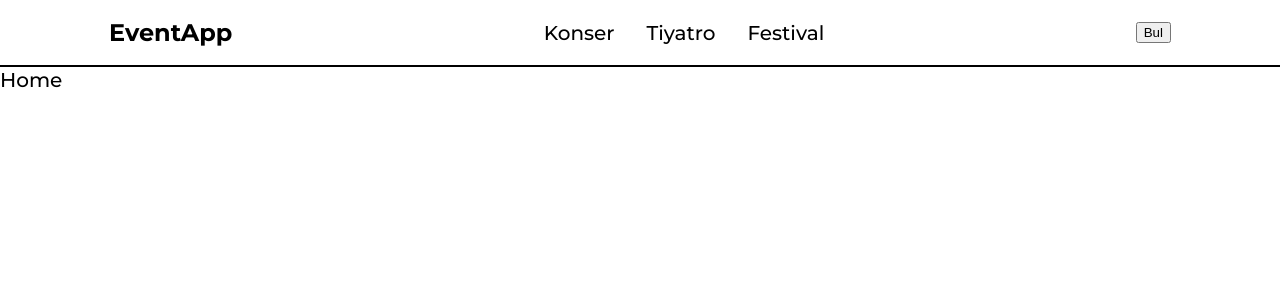
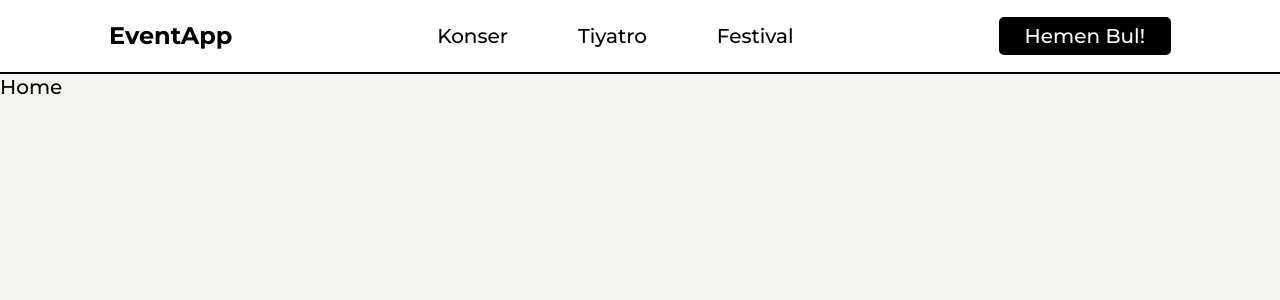
Before and after one commit to sedatkimki/event-app, a React (Create React App) app in the folder client/: page / in a window 1280 px wide. Shown: the top 300 px of the page. Built offline with nearby package versions, Linux system fonts and the light colour scheme.

Commit message:
add button component and some fixes

```diff
--- /dev/null
+++ b/client/src/components/Button/Button.jsx
@@ -0,0 +1,7 @@
+import React from "react";
+
+function Button({ children, className = "" }) {
+  return <button className={className}>{children}</button>;
+}
+
+export default Button;
--- /dev/null
+++ b/client/src/components/Button/_button.scss
@@ -0,0 +1,23 @@
+button {
+  display: inline-block;
+  border: 2px solid black;
+  border-radius: 5px;
+  background-color: white;
+  margin: 0px;
+  padding: 0.3rem 1.5rem;
+  text-decoration: none;
+  cursor: pointer;
+  font-family: 'Montserrat', sans-serif;
+  font-size: $font-med;
+  font-weight: 500;
+  transition: all 200ms ease-in-out;
+  &:hover {
+    transform: translate(-5px, -5px);
+    background-color: $purple;
+    box-shadow: black 5px 5px;
+  }
+  &:active {
+    background-color: $purple;
+    box-shadow: black 5px 5px;
+  }
+}
--- a/client/src/components/Navbar/Navbar.jsx
+++ b/client/src/components/Navbar/Navbar.jsx
@@ -1,6 +1,7 @@
 /* eslint-disable jsx-a11y/anchor-is-valid */
 import { useState } from "react";
 import { Link } from "react-router-dom";
+import Button from "../Button/Button";
 function Navbar() {
   const [isActive, setIsActive] = useState(false);
   const handeToggleMenu = (e) => {
@@ -10,13 +11,13 @@ function Navbar() {
     <header className={isActive ? "navbar open " : "navbar"}>
       <nav className=" container container-pall flex flex-jc-sb flex-ai-c">
         <div className="overlay">
-          <Link to="/about" onClick={handeToggleMenu}>
+          <Link to="/" onClick={handeToggleMenu}>
             Konser
           </Link>
           <Link to="/" onClick={handeToggleMenu}>
             Tiyatro
           </Link>
-          <Link to="/about" onClick={handeToggleMenu}>
+          <Link to="/" onClick={handeToggleMenu}>
             Festival
           </Link>
         </div>
@@ -36,14 +37,20 @@ function Navbar() {
         </a>
 
         <div className="navbar-links hide-for-mobile">
-          <Link to="/">Konser</Link>
-          <Link to="/">Tiyatro</Link>
-          <Link to="/">Festival</Link>
+          <Link to="/">
+            Konser
+            <span className="navbar-links-underline"></span>
+          </Link>
+          <Link to="/">
+            Tiyatro
+            <span className="navbar-links-underline"></span>
+          </Link>
+          <Link to="/">
+            Festival
+            <span className="navbar-links-underline"></span>
+          </Link>
         </div>
-
-        <button type="button" className="navbar-btn hide-for-mobile">
-          Bul
-        </button>
+        <Button className="navbar-btn hide-for-mobile">Hemen Bul!</Button>
       </nav>
     </header>
   );
--- a/client/src/components/Navbar/_navbar.scss
+++ b/client/src/components/Navbar/_navbar.scss
@@ -1,4 +1,5 @@
 .navbar{
+  background-color: white;
   position: relative;
   border-bottom: 2px solid black;
   nav {
@@ -7,7 +8,13 @@
     padding-top: 1.0625rem ;
     padding-bottom: 1.0625rem ;
   }
-
+  &-btn {
+    color: white;
+    background-color: black;
+    &:hover{
+      color: black;
+    }
+  }
   &-logo {
     h1 {
       z-index: 1;
@@ -42,10 +49,24 @@
       font-size: $font-med;
       color: black;
       &:not(:last-child){
-        margin-right: 32px;
+        margin-right: 70px;
       }
+      &:hover > span{
+        width: 100%;
+      }
+    }
+    &-underline{
+      position: absolute;
+      left: 0;
+      top: auto;
+      right: auto;
+      bottom: 0;
+      background-color: black;
+      height: 1px;
+      width: 0%;
+      transition: all 200ms ease-in-out;
+    }
 
-    }
   }
 
   .overlay {
--- a/client/src/styles/_globals.scss
+++ b/client/src/styles/_globals.scss
@@ -11,6 +11,7 @@ html {
 body {
   margin: 0;
   padding: 0;
+  background-color: $gray;
   font-family: 'Montserrat', sans-serif;
   font-size: $font-med;
   font-weight: 500;
--- a/client/src/styles/_variables.scss
+++ b/client/src/styles/_variables.scss
@@ -1,6 +1,7 @@
 // Colors
 $purple : hsla(312, 100%, 78%, 1);
 $green: hsla(155, 61%, 81%, 1);
+$gray: #F4F4F0;
 
 // Font Sizes
 $font-xl:2.5rem;//40px
--- /dev/null
+++ b/client/src/styles/styles.css
@@ -0,0 +1,219 @@
+html {
+  font-size: 100%;
+  box-sizing: border-box;
+}
+
+*, *::before, *::after {
+  box-sizing: inherit;
+}
+
+body {
+  margin: 0;
+  padding: 0;
+  background-color: #F4F4F0;
+  font-family: "Montserrat", sans-serif;
+  font-size: 1.25rem;
+  font-weight: 500;
+  line-height: 1.3;
+}
+
+h1, h2, h3 {
+  margin-top: 0;
+}
+
+a, a:visited, a:hover {
+  text-decoration: none;
+}
+
+.flex {
+  display: flex;
+}
+.flex-jc-sb {
+  justify-content: space-between;
+}
+.flex-jc-c {
+  justify-content: center;
+}
+.flex-ai-c {
+  align-items: center;
+}
+
+@media (max-width: 63.9375em) {
+  .hide-for-mobile {
+    display: none;
+  }
+}
+
+@media (min-width: 64em) {
+  .hide-for-desktop {
+    display: none;
+  }
+}
+
+.container {
+  max-width: 69.375rem;
+  margin: 0 auto;
+}
+.container-pt {
+  padding-top: 2.25rem;
+}
+.container-pr {
+  padding-right: 1.5rem;
+}
+.container-pl {
+  padding-left: 1.5rem;
+}
+.container-pb {
+  padding-bottom: 2.25rem;
+}
+.container-py {
+  padding-top: 2.25rem;
+  padding-bottom: 2.25rem;
+}
+.container-px {
+  padding-right: 1.5rem;
+  padding-left: 1.5rem;
+}
+.container-pall {
+  padding-top: 2.25rem;
+  padding-bottom: 2.25rem;
+  padding-right: 1.5rem;
+  padding-left: 1.5rem;
+}
+
+.navbar {
+  background-color: white;
+  position: relative;
+  border-bottom: 2px solid black;
+}
+.navbar nav {
+  position: relative;
+  background-color: white;
+  padding-top: 1.0625rem;
+  padding-bottom: 1.0625rem;
+}
+.navbar-btn {
+  color: white;
+  background-color: black;
+}
+.navbar-btn:hover {
+  color: black;
+}
+.navbar-logo h1 {
+  z-index: 1;
+  position: relative;
+  margin: 0;
+  padding: 0;
+  display: inline-block;
+  font-size: 1.5rem;
+  font-weight: 700;
+  color: black;
+  transition: color 250ms 250ms ease-in-out;
+}
+.navbar-toggle > span {
+  display: block;
+  width: 26px;
+  height: 2px;
+  background-color: black;
+  transform-origin: 3px 1px;
+  transition: all 250ms 250ms ease-in-out;
+}
+.navbar-toggle > span:not(:last-child) {
+  margin-bottom: 5px;
+}
+.navbar-links a {
+  position: relative;
+  font-size: 1.25rem;
+  color: black;
+}
+.navbar-links a:not(:last-child) {
+  margin-right: 70px;
+}
+.navbar-links a:hover > span {
+  width: 100%;
+}
+.navbar-links-underline {
+  position: absolute;
+  left: 0;
+  top: auto;
+  right: auto;
+  bottom: 0;
+  background-color: black;
+  height: 1px;
+  width: 0%;
+  transition: all 200ms ease-in-out;
+}
+.navbar .overlay {
+  position: absolute;
+  padding-top: 66px;
+  transform: translateY(-100%);
+  bottom: 100%;
+  right: 0;
+  left: 0;
+  background-color: black;
+  transition: transform 250ms 250ms ease-in-out;
+}
+.navbar .overlay > a {
+  opacity: 0;
+  display: block;
+  text-align: start;
+  color: white;
+  padding: 1.5rem;
+  transition: opacity 250ms ease-in-out;
+}
+.navbar .overlay > a:hover {
+  color: black;
+  background-color: hsl(312deg, 100%, 78%);
+}
+.navbar .overlay > a:nth-child(1) {
+  border-top: 2px solid white;
+}
+.navbar.open .navbar-toggle > span {
+  transition: all 250ms ease-in-out;
+  background-color: white;
+}
+.navbar.open .navbar-toggle > span:nth-child(1) {
+  transform: rotate(45deg);
+}
+.navbar.open .navbar-toggle > span:nth-child(2) {
+  opacity: 0;
+}
+.navbar.open .navbar-toggle > span:nth-child(3) {
+  transform: rotate(-45deg);
+}
+.navbar.open .overlay {
+  transition: transform 250ms ease-in-out;
+  transform: translateY(100%);
+}
+.navbar.open .overlay > a {
+  opacity: 1;
+  transition: color 200ms ease-in-out, background-color 200ms ease-in-out, opacity 250ms 250ms ease-in-out;
+}
+.navbar.open h1 {
+  transition: color 250ms ease-in-out;
+  color: white;
+}
+
+button {
+  display: inline-block;
+  border: 2px solid black;
+  border-radius: 5px;
+  background-color: white;
+  margin: 0px;
+  padding: 0.3rem 1.5rem;
+  text-decoration: none;
+  cursor: pointer;
+  font-family: "Montserrat", sans-serif;
+  font-size: 1.25rem;
+  font-weight: 500;
+  transition: all 200ms ease-in-out;
+}
+button:hover {
+  transform: translate(-5px, -5px);
+  background-color: hsl(312deg, 100%, 78%);
+  box-shadow: black 5px 5px;
+}
+button:active {
+  background-color: hsl(312deg, 100%, 78%);
+  box-shadow: black 5px 5px;
+}/*# sourceMappingURL=styles.css.map */
--- a/client/src/styles/styles.scss
+++ b/client/src/styles/styles.scss
@@ -2,3 +2,4 @@
 @import "mixins";
 @import "globals";
 @import "../components/Navbar/navbar";
+@import "../components/Button/button";
```
Also changed, not shown: 1 other file (tests, documents, lock files or other folders).
